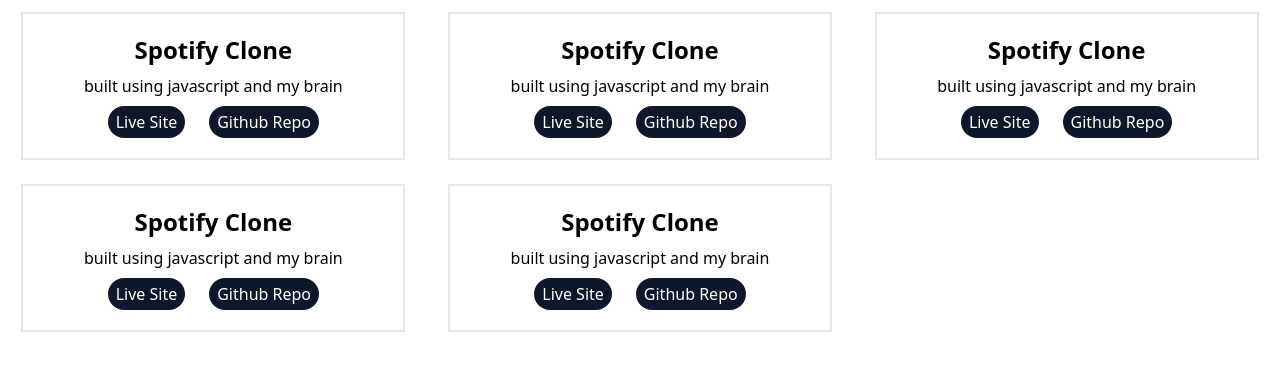
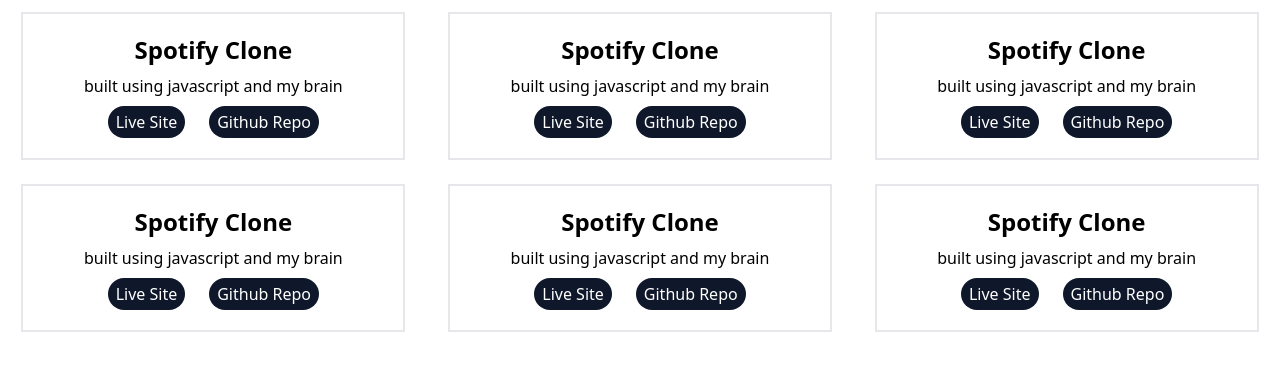
Before and after one commit to AyushDocs/profile, a React (Create React App) app: page /projects in a window 1280 px wide. Shown: the top 370 px of the page. Built offline with nearby package versions, Linux system fonts and the light colour scheme.

Commit message:
modified project component to use state, still using dummy data

```diff
--- a/src/components/Project.js
+++ b/src/components/Project.js
@@ -1,26 +1,32 @@
 /** @format */
 
-import React, {useState} from 'react';
-
+import React, {useEffect, useState} from 'react';
+const dummyData = [
+	{name: 'Spotify Clone', stack: 'built using javascript and my brain'},
+	{name: 'Spotify Clone', stack: 'built using javascript and my brain'},
+	{name: 'Spotify Clone', stack: 'built using javascript and my brain'},
+	{name: 'Spotify Clone', stack: 'built using javascript and my brain'},
+	{name: 'Spotify Clone', stack: 'built using javascript and my brain'},
+	{name: 'Spotify Clone', stack: 'built using javascript and my brain'},
+];
 const Project = () => {
-	const [Data, setData] = useState();
+	const [Data, setData] = useState(dummyData);
+	useEffect(() => {
+		setData(dummyData);
+	}, []);
 	return (
 		<div className='grid grid-cols-1 sm:grid-cols-2 lg:grid-cols-3'>
-			<ProjectItem name='Spotify Clone' stack='built using javascript and my brain'/>
-			<ProjectItem name='Spotify Clone' stack='built using javascript and my brain'/>
-			<ProjectItem name='Spotify Clone' stack='built using javascript and my brain'/>
-			<ProjectItem name='Spotify Clone' stack='built using javascript and my brain'/>
-			<ProjectItem name='Spotify Clone' stack='built using javascript and my brain'/>
+			{Data.map(({name,stack}, index) => (
+				<ProjectItem key={index} name={name} stack={stack} />
+			))}
 		</div>
 	);
 };
-const ProjectItem = ({name,stack}) => {
+const ProjectItem = ({name, stack}) => {
 	return (
 		<div className='border-2 w-96 p-3 mx-auto my-3'>
 			<h2 className='text-center font-bold text-2xl my-2'>{name}</h2>
-			<div className='text-center'>
-                {stack}
-			</div>
+			<div className='text-center'>{stack}</div>
 			<div className='flex justify-center'>
 				<button className='bg-slate-900 text-white px-2 py-1 rounded-full hover:bg-slate-200 hover:text-slate-900 mx-3 my-2'>Live Site</button>
 				<button className='bg-slate-900 text-white px-2 py-1 rounded-full hover:bg-slate-200 hover:text-slate-900 mx-3 my-2'>Github Repo</button>
```
